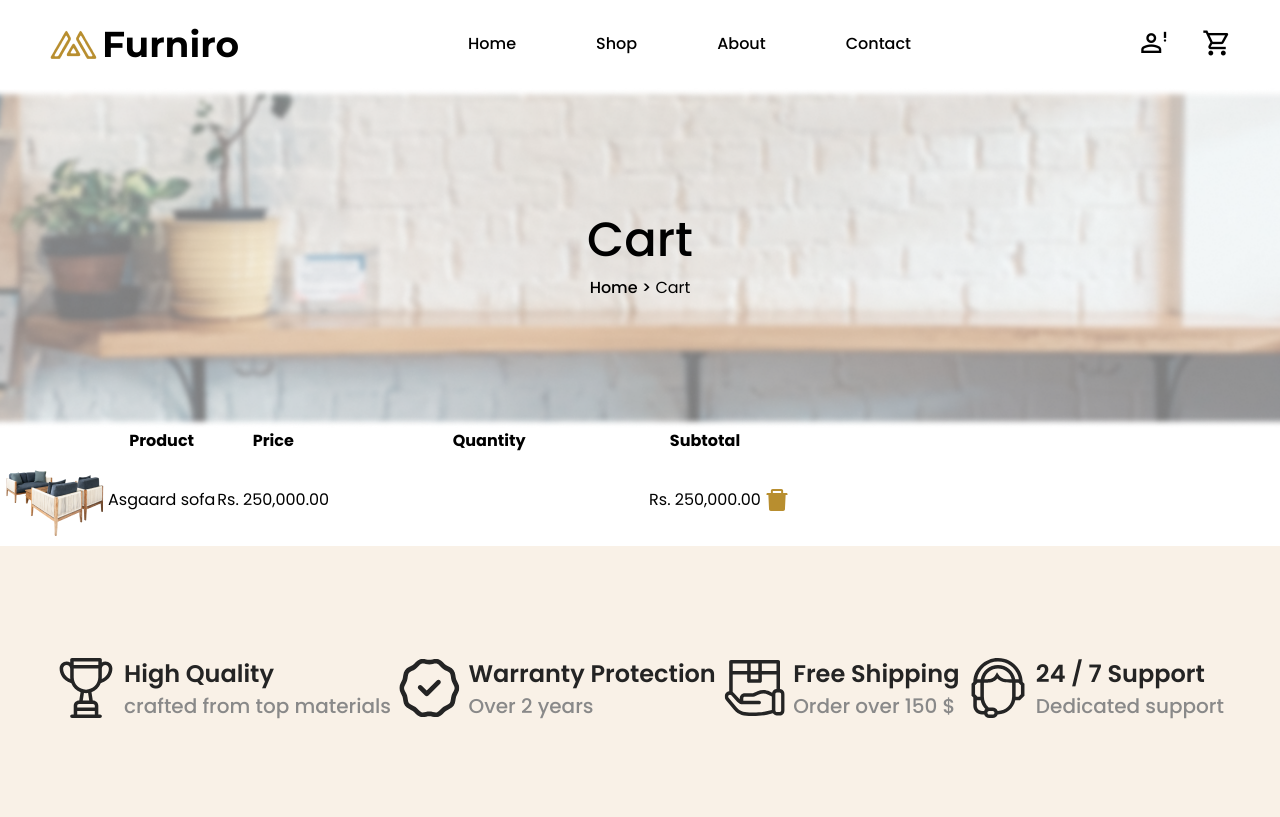
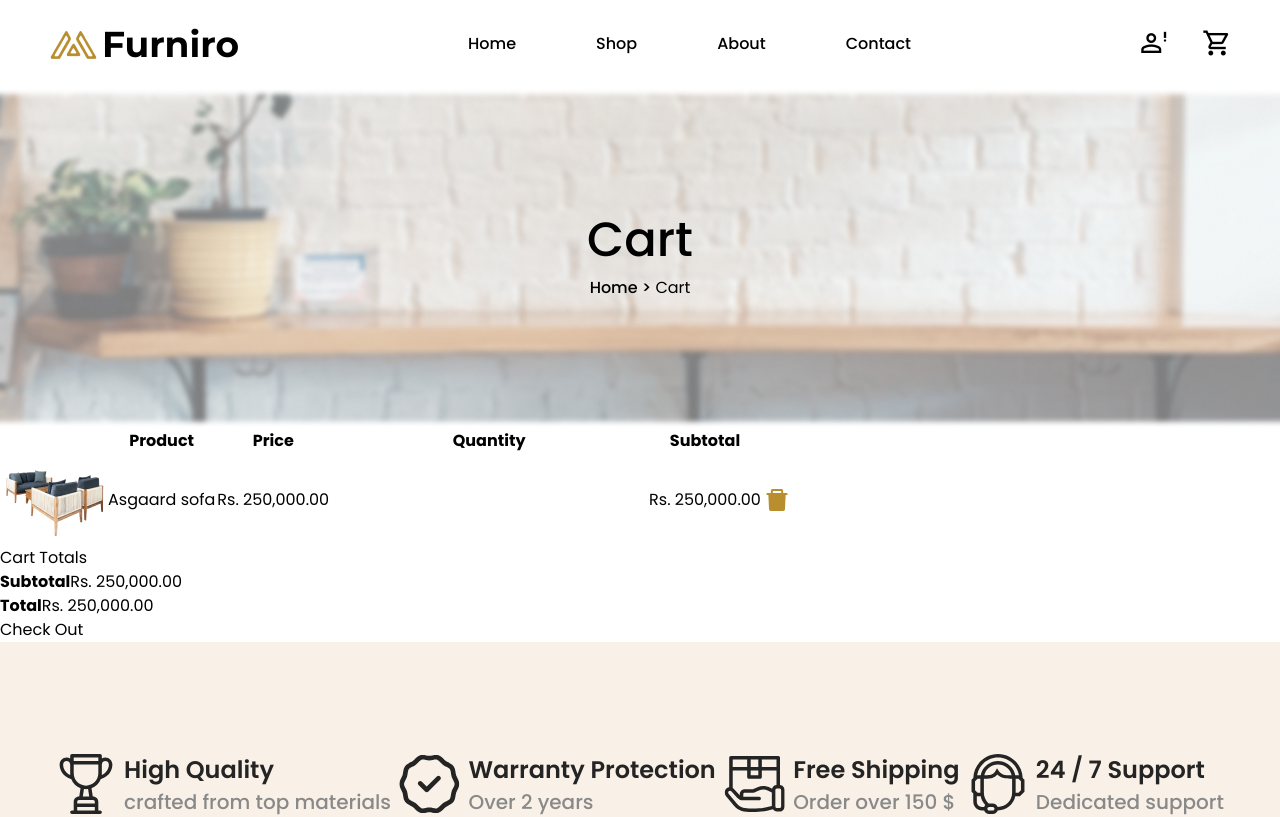
Before and after one commit to Enne-Amore/furniro, a React (Create React App) app: page /cart in a window 1280 px wide. Shown: the top 817 px of the page. Built offline with nearby package versions, Linux system fonts and the light colour scheme; a web font is replaced by a local one.

Commit message:
feater: structuring CartTotals component

```diff
--- a/src/pages/cartPage/components/CartTotals.tsx
+++ b/src/pages/cartPage/components/CartTotals.tsx
@@ -3,7 +3,21 @@ import styles from './CartTotals.module.css'
 export const CartTotals = () => {
   return (
     <div className={styles.container}>
+      <h1 className={styles.title}>Cart Totals</h1>
 
+      <div className={styles.infoContainer}>
+        <strong className={styles.strong}>Subtotal</strong>
+
+        <span className={styles.data}>Rs. 250,000.00</span>
+      </div>
+
+      <div className={styles.infoContainer}>
+        <strong className={styles.strong}>Total</strong>
+
+        <span className={styles.data}>Rs. 250,000.00</span>
+      </div>
+
+      <button type="button" className={styles.btn}>Check Out</button>
     </div>
   )
 }
```
